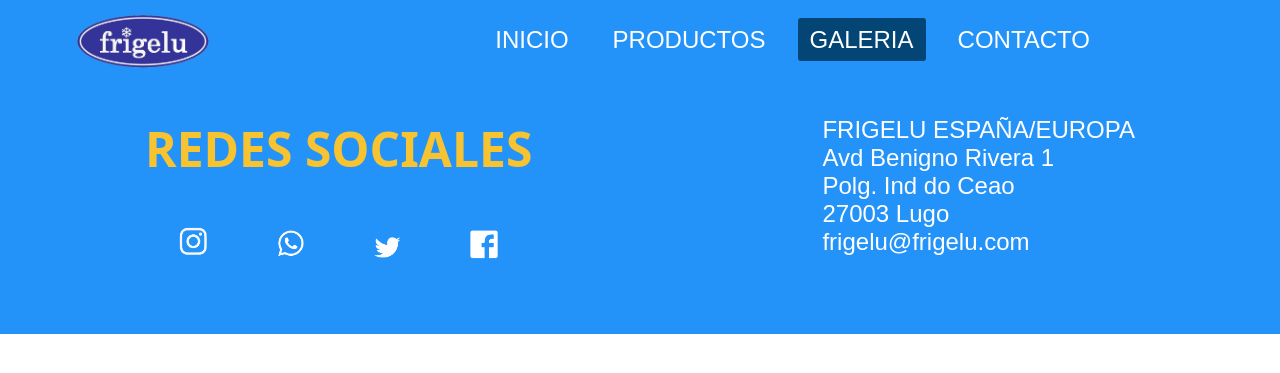
After one commit to PabloValcarce/Proyecto_Ciclo, a PHP site: page /HTML/galeria.html in a window 1280 px wide. The commit adds this page. Shown: the top 373 px of the page. Run offline with PHP 8.4, Linux system fonts and the light colour scheme; some libraries are stand-ins or nearby versions.

Commit message:
empezando galeria

```diff
--- a/CSS/Pagina-principal/Proyecto.css
+++ b/CSS/Pagina-principal/Proyecto.css
@@ -114,3 +114,8 @@ body{
         left:100%;
     }
 }
+@media (max-width:300px){
+    section{
+        padding-top: 20%;
+    }
+}
--- a/CSS/Pagina-principal/footer.css
+++ b/CSS/Pagina-principal/footer.css
@@ -7,7 +7,7 @@ footer{
     justify-content: space-around;
     margin-top:2.5vh;
     width: 100%;
-    margin-bottom: -1%;
+    margin-bottom: 1%;
     color: white;
     }
 .footer-informacion-contenido{
@@ -20,6 +20,8 @@ footer{
 }
 .redes-sociales-iconos{
     margin-top: 10%;
+    display: flex;
+    justify-content: space-around;
 }
 @media (max-width:1000px){
     footer{
--- /dev/null
+++ b/HTML/galeria.html
@@ -0,0 +1,61 @@
+<!DOCTYPE html>
+<html>
+    <head>
+        <title>frigelu</title>
+        <meta http-equiv="Content-Type" content="text/html; charset=UTF-8"/>
+        <meta name="viewport" content="width=device-width"/>
+        <script src="https://kit.fontawesome.com/ec26806206.js" crossorigin="anonymous"></script>
+        <link rel="icon" type="image/png"  href="../Imagenes/Cabecera/icono1.jpg">
+        <link href ="../CSS/Pagina-principal/Proyecto.css" rel="stylesheet" type="text/css" media ="screen"/>
+        <link href ="../CSS/Pagina-principal/footer.css" rel="stylesheet" type="text/css" media ="screen"/>
+        <script defer src="JS/Proyecto.js"></script>
+    </head>
+    <body>
+        <header class="header">
+            <nav class="nav">
+                <a href="index.html" class=" logo nav-link"><img src="../Imagenes/Cabecera/FRIGELU_Transparente_Grande.png"></a>
+                <button class="nav-toggle">
+                    <i class="fa-solid fa-bars"></i>
+                </button>
+                <ul class="nav-menu nav-menu-visible">
+                    <li class="nav-menu-item">
+                        <a href="" class="nav-menu-link nav-link ">Inicio</a>
+                    </li>
+                    <li class="nav-menu-item">
+                        <a href="" class="nav-menu-link nav-link">Productos</a>
+                    </li>
+                    <li class="nav-menu-item">
+                        <a href="" class="nav-menu-link nav-link nav-menu-link_active">Galeria</a>
+                    </li>
+                    <li class="nav-menu-item">
+                        <a href="" class="nav-menu-link nav-link">Contacto</a>
+                    </li>
+                </ul>
+            </nav>
+        </header>
+        <section>
+
+        </section>
+        <footer>
+            <div class="redes-sociales">
+                <div class="redes-sociales-titulo">
+                    <h1>REDES SOCIALES</h1>
+                </div>
+                <div class="redes-sociales-iconos">
+                    <a href="https://www.instagram.com/frigelu/"><img alt="instagram" src="../Imagenes/Pie de pagina/intagram.png" height="50px"width="50px"/></a>
+                    <a href="https://api.whatsapp.com/message/KZREJQQV6TTRK1"><img  alt="Whatsapp" src="../Imagenes/Pie de pagina/whatsapp.png"height="50px"width="50px"/></a>
+                    <a href="https://twitter.com/Frigelu"><img src="../Imagenes/Pie de pagina/twitter.png"height="50px"width="50" alt="Twitter"/></a>
+                    <a href="https://www.facebook.com/frigelu"><img src="../Imagenes/Pie de pagina/redsocial.png"height="50px"width="50px" alt="Facebook"/></a>
+                </div>
+            </div>
+            <div class="footer-informacion">
+                <div class="footer-informacion-contenido">FRIGELU ESPAÑA/EUROPA</div>
+                <div class="footer-informacion-contenido">Avd Benigno Rivera 1</div>
+                <div class="footer-informacion-contenido">Polg. Ind do Ceao</div>
+                <div class="footer-informacion-contenido">27003 Lugo</div>
+                <div class="footer-informacion-contenido"></div>
+                <div class="footer-informacion-contenido">frigelu@frigelu.com</div>
+            </div>
+		</footer>
+    </body>
+</html>
--- a/Index.html
+++ b/Index.html
@@ -124,7 +124,5 @@
                 <div class="footer-informacion-contenido">frigelu@frigelu.com</div>
             </div>
 		</footer>
-            </div>
-        </section>
     </body>
 </html>
```
